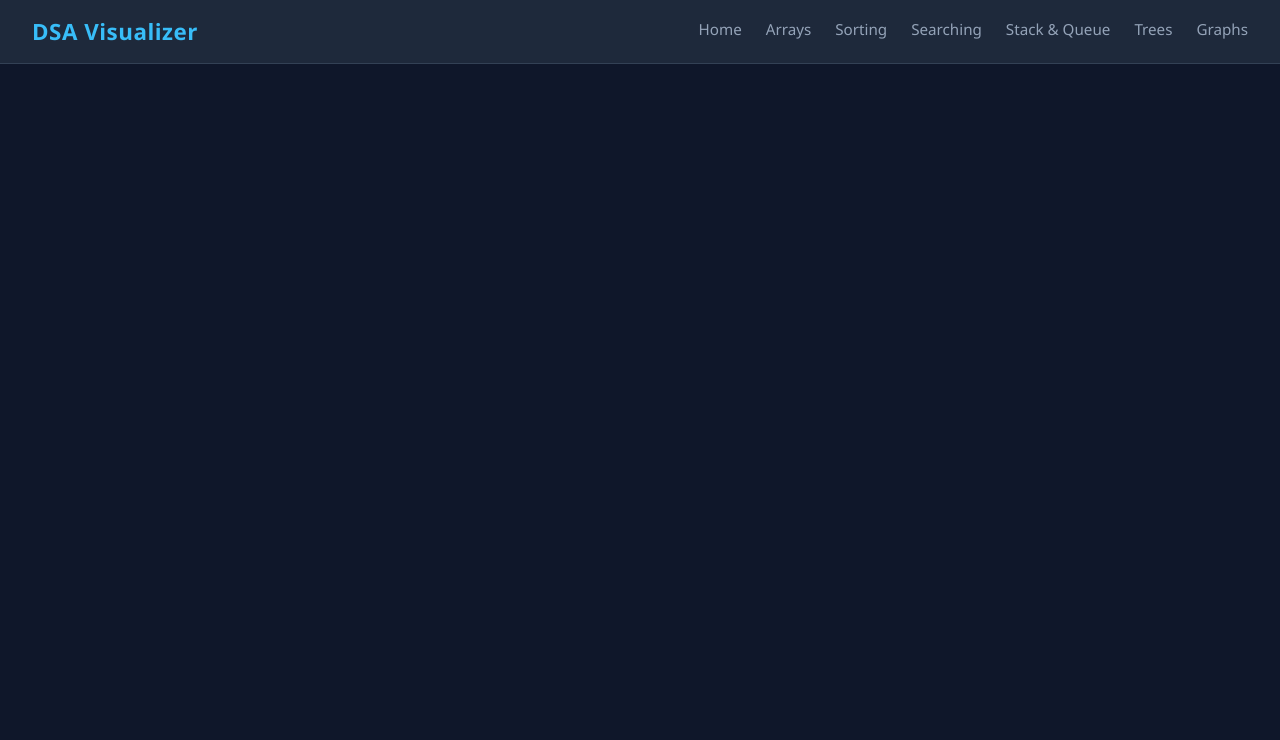
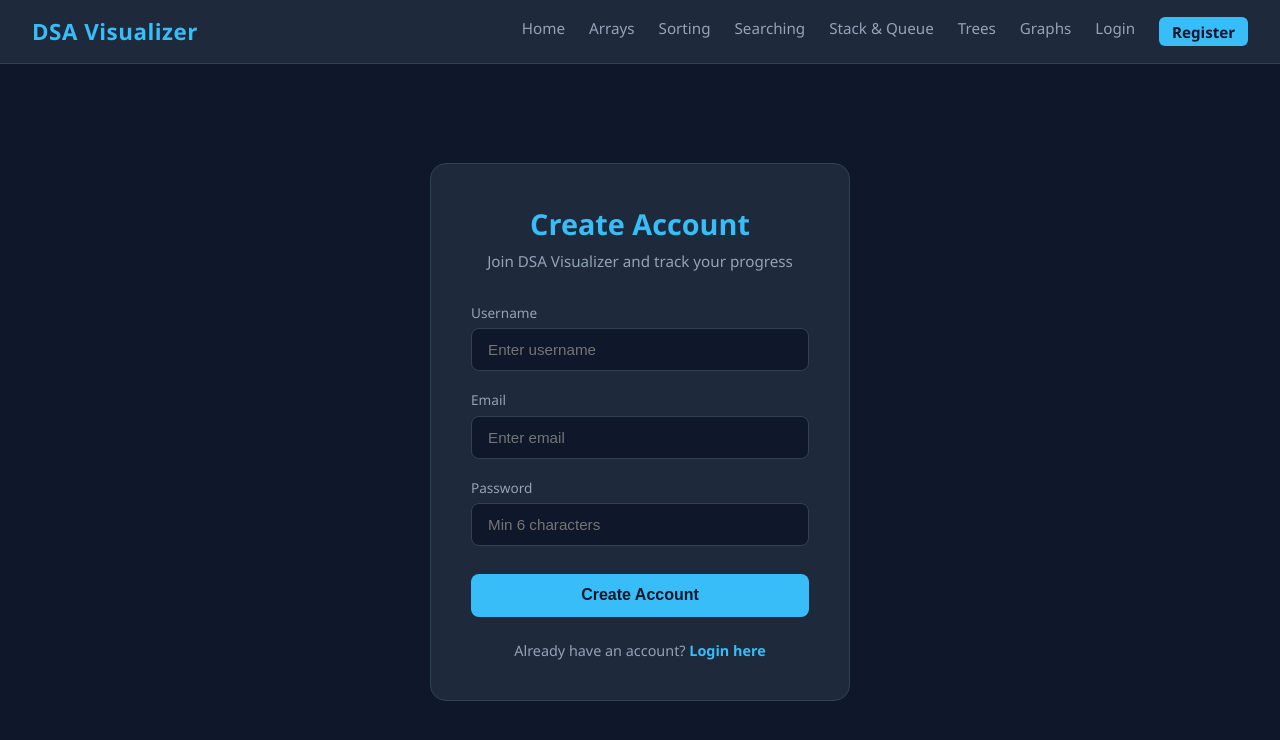
Before and after one commit to saksham274/dsa-visualizer, a React (Vite) app in the folder client/: page /register in a window 1280 px wide. Shown: the top 740 px of the page. Built offline with nearby package versions, Linux system fonts and the light colour scheme.

Commit message:
added login, register pages and auth context

```diff
--- a/client/src/App.jsx
+++ b/client/src/App.jsx
@@ -1,4 +1,5 @@
 import { BrowserRouter, Routes, Route } from 'react-router-dom'
+import { AuthProvider } from './context/AuthContext'
 import Navbar from './components/Navbar/Navbar'
 import Home from './pages/Home'
 import Arrays from './pages/Arrays'
@@ -7,9 +8,12 @@ import Searching from './pages/Searching'
 import StackQueue from './pages/StackQueue'
 import Trees from './pages/Trees'
 import Graphs from './pages/Graphs'
+import Login from './pages/Login'
+import Register from './pages/Register'
 
 function App() {
   return (
+    <AuthProvider>
       <BrowserRouter>
         <Navbar />
         <Routes>
@@ -20,8 +24,11 @@ function App() {
           <Route path="/stack-queue" element={<StackQueue />} />
           <Route path="/trees" element={<Trees />} />
           <Route path="/graphs" element={<Graphs />} />
+          <Route path="/login" element={<Login />} />
+          <Route path="/register" element={<Register />} />
         </Routes>
       </BrowserRouter>
+    </AuthProvider>
   )
 }
 
--- a/client/src/components/Navbar/Navbar.css
+++ b/client/src/components/Navbar/Navbar.css
@@ -102,3 +102,38 @@
     border-bottom: none;
   }
 }
+
+.navbar-username {
+  color: #38bdf8;
+  font-size: 0.9rem;
+  font-weight: 600;
+}
+
+.navbar-logout {
+  background: none;
+  border: 1px solid #f87171;
+  color: #f87171;
+  padding: 0.3rem 0.8rem;
+  border-radius: 6px;
+  font-size: 0.85rem;
+  cursor: pointer;
+  transition: all 0.2s;
+}
+
+.navbar-logout:hover {
+  background-color: #f87171;
+  color: #0f172a;
+}
+
+.navbar-register {
+  background-color: #38bdf8;
+  color: #0f172a !important;
+  padding: 0.3rem 0.8rem;
+  border-radius: 6px;
+  font-weight: 600;
+  border-bottom: none !important;
+}
+
+.navbar-register:hover {
+  opacity: 0.85;
+}
--- a/client/src/components/Navbar/Navbar.jsx
+++ b/client/src/components/Navbar/Navbar.jsx
@@ -1,12 +1,21 @@
 import { useState } from 'react'
-import { NavLink } from 'react-router-dom'
+import { NavLink, useNavigate } from 'react-router-dom'
+import { useAuth } from '../../context/AuthContext'
 import './Navbar.css'
 
 function Navbar() {
   const [isOpen, setIsOpen] = useState(false)
+  const { user, logout } = useAuth()
+  const navigate = useNavigate()
 
   function closeMenu() {
     setIsOpen(false)
+  }
+
+  function handleLogout() {
+    logout()
+    navigate('/')
+    closeMenu()
   }
 
   return (
@@ -15,7 +24,6 @@ function Navbar() {
         <NavLink to="/" onClick={closeMenu}>DSA Visualizer</NavLink>
       </div>
 
-      {/* hamburger button — only visible on mobile */}
       <button
         className="hamburger"
         onClick={() => setIsOpen(!isOpen)}
@@ -34,6 +42,22 @@ function Navbar() {
         <NavLink to="/stack-queue" onClick={closeMenu}>Stack & Queue</NavLink>
         <NavLink to="/trees" onClick={closeMenu}>Trees</NavLink>
         <NavLink to="/graphs" onClick={closeMenu}>Graphs</NavLink>
+
+        {user ? (
+          <>
+            <span className="navbar-username">Hi, {user.username}</span>
+            <button className="navbar-logout" onClick={handleLogout}>
+              Logout
+            </button>
+          </>
+        ) : (
+          <>
+            <NavLink to="/login" onClick={closeMenu}>Login</NavLink>
+            <NavLink to="/register" className="navbar-register" onClick={closeMenu}>
+              Register
+            </NavLink>
+          </>
+        )}
       </div>
     </nav>
   )
--- /dev/null
+++ b/client/src/context/AuthContext.jsx
@@ -0,0 +1,45 @@
+import { createContext, useState, useContext, useEffect } from 'react'
+
+const AuthContext = createContext()
+
+export function AuthProvider({ children }) {
+  const [user, setUser] = useState(null)
+  const [token, setToken] = useState(null)
+  const [loading, setLoading] = useState(true)
+
+  // on app load check if user was previously logged in
+  useEffect(() => {
+    const savedToken = localStorage.getItem('token')
+    const savedUser = localStorage.getItem('user')
+    if (savedToken && savedUser) {
+      setToken(savedToken)
+      setUser(JSON.parse(savedUser))
+    }
+    setLoading(false)
+  }, [])
+
+  function login(userData, userToken) {
+    setUser(userData)
+    setToken(userToken)
+    localStorage.setItem('token', userToken)
+    localStorage.setItem('user', JSON.stringify(userData))
+  }
+
+  function logout() {
+    setUser(null)
+    setToken(null)
+    localStorage.removeItem('token')
+    localStorage.removeItem('user')
+  }
+
+  return (
+    <AuthContext.Provider value={{ user, token, login, logout, loading }}>
+      {children}
+    </AuthContext.Provider>
+  )
+}
+
+// custom hook to use auth anywhere
+export function useAuth() {
+  return useContext(AuthContext)
+}
--- /dev/null
+++ b/client/src/pages/Login.css
@@ -0,0 +1,116 @@
+.auth-page {
+  min-height: calc(100vh - 64px);
+  display: flex;
+  align-items: center;
+  justify-content: center;
+  padding: 2rem;
+}
+
+.auth-card {
+  background-color: #1e293b;
+  border: 1px solid #334155;
+  border-radius: 16px;
+  padding: 2.5rem;
+  width: 100%;
+  max-width: 420px;
+}
+
+.auth-header {
+  text-align: center;
+  margin-bottom: 2rem;
+}
+
+.auth-header h2 {
+  font-size: 1.8rem;
+  font-weight: 700;
+  color: #38bdf8;
+  margin-bottom: 0.5rem;
+}
+
+.auth-header p {
+  color: #94a3b8;
+  font-size: 0.95rem;
+}
+
+.auth-error {
+  background-color: #450a0a;
+  border: 1px solid #f87171;
+  color: #f87171;
+  padding: 0.8rem 1rem;
+  border-radius: 8px;
+  font-size: 0.9rem;
+  margin-bottom: 1.5rem;
+  text-align: center;
+}
+
+.auth-form {
+  display: flex;
+  flex-direction: column;
+  gap: 1.2rem;
+  margin-bottom: 1.5rem;
+}
+
+.form-group {
+  display: flex;
+  flex-direction: column;
+  gap: 0.4rem;
+}
+
+.form-group label {
+  font-size: 0.85rem;
+  color: #94a3b8;
+  font-weight: 500;
+}
+
+.form-group input {
+  padding: 0.75rem 1rem;
+  border-radius: 8px;
+  border: 1px solid #334155;
+  background-color: #0f172a;
+  color: #e2e8f0;
+  font-size: 0.95rem;
+  outline: none;
+  transition: border-color 0.2s;
+}
+
+.form-group input:focus {
+  border-color: #38bdf8;
+}
+
+.auth-btn {
+  padding: 0.8rem;
+  border-radius: 8px;
+  border: none;
+  background-color: #38bdf8;
+  color: #0f172a;
+  font-size: 1rem;
+  font-weight: 700;
+  cursor: pointer;
+  transition: opacity 0.2s;
+  margin-top: 0.5rem;
+}
+
+.auth-btn:hover {
+  opacity: 0.85;
+}
+
+.auth-btn:disabled {
+  opacity: 0.5;
+  cursor: not-allowed;
+}
+
+.auth-switch {
+  text-align: center;
+  font-size: 0.9rem;
+  color: #94a3b8;
+}
+
+.auth-switch a {
+  color: #38bdf8;
+  text-decoration: none;
+  font-weight: 600;
+}
+
+.auth-switch a:hover {
+  text-decoration: underline;
+}
--- /dev/null
+++ b/client/src/pages/Login.jsx
@@ -0,0 +1,91 @@
+import { useState } from 'react'
+import { Link, useNavigate } from 'react-router-dom'
+import { useAuth } from '../context/AuthContext'
+import './Login.css'
+
+function Login() {
+  const [email, setEmail] = useState('')
+  const [password, setPassword] = useState('')
+  const [error, setError] = useState('')
+  const [loading, setLoading] = useState(false)
+  const { login } = useAuth()
+  const navigate = useNavigate()
+
+  async function handleSubmit(e) {
+    e.preventDefault()
+    setError('')
+    setLoading(true)
+
+    try {
+      const response = await fetch('http://localhost:5000/api/auth/login', {
+        method: 'POST',
+        headers: { 'Content-Type': 'application/json' },
+        body: JSON.stringify({ email, password })
+      })
+
+      const data = await response.json()
+
+      if (!response.ok) {
+        setError(data.message)
+        setLoading(false)
+        return
+      }
+
+      login(data.user, data.token)
+      navigate('/')
+    } catch (err) {
+      setError('Could not connect to server. Make sure the backend is running.')
+      setLoading(false)
+    }
+  }
+
+  return (
+    <div className="auth-page">
+      <div className="auth-card">
+        <div className="auth-header">
+          <h2>Welcome Back</h2>
+          <p>Login to continue your DSA journey</p>
+        </div>
+
+        {error && <div className="auth-error">{error}</div>}
+
+        <form onSubmit={handleSubmit} className="auth-form">
+          <div className="form-group">
+            <label>Email</label>
+            <input
+              type="email"
+              placeholder="Enter email"
+              value={email}
+              onChange={(e) => setEmail(e.target.value)}
+              required
+            />
+          </div>
+          <div className="form-group">
+            <label>Password</label>
+            <input
+              type="password"
+              placeholder="Enter password"
+              value={password}
+              onChange={(e) => setPassword(e.target.value)}
+              required
+            />
+          </div>
+          <button
+            type="submit"
+            className="auth-btn"
+            disabled={loading}
+          >
+            {loading ? 'Logging in...' : 'Login'}
+          </button>
+        </form>
+
+        <p className="auth-switch">
+          Don't have an account?{' '}
+          <Link to="/register">Register here</Link>
+        </p>
+      </div>
+    </div>
+  )
+}
+
+export default Login
--- /dev/null
+++ b/client/src/pages/Register.jsx
@@ -0,0 +1,102 @@
+import { useState } from 'react'
+import { Link, useNavigate } from 'react-router-dom'
+import { useAuth } from '../context/AuthContext'
+import './Login.css'
+
+function Register() {
+  const [username, setUsername] = useState('')
+  const [email, setEmail] = useState('')
+  const [password, setPassword] = useState('')
+  const [error, setError] = useState('')
+  const [loading, setLoading] = useState(false)
+  const { login } = useAuth()
+  const navigate = useNavigate()
+
+  async function handleSubmit(e) {
+    e.preventDefault()
+    setError('')
+    setLoading(true)
+
+    try {
+      const response = await fetch('http://localhost:5000/api/auth/register', {
+        method: 'POST',
+        headers: { 'Content-Type': 'application/json' },
+        body: JSON.stringify({ username, email, password })
+      })
+
+      const data = await response.json()
+
+      if (!response.ok) {
+        setError(data.message)
+        setLoading(false)
+        return
+      }
+
+      login(data.user, data.token)
+      navigate('/')
+    } catch (err) {
+      setError('Could not connect to server. Make sure the backend is running.')
+      setLoading(false)
+    }
+  }
+
+  return (
+    <div className="auth-page">
+      <div className="auth-card">
+        <div className="auth-header">
+          <h2>Create Account</h2>
+          <p>Join DSA Visualizer and track your progress</p>
+        </div>
+
+        {error && <div className="auth-error">{error}</div>}
+
+        <form onSubmit={handleSubmit} className="auth-form">
+          <div className="form-group">
+            <label>Username</label>
+            <input
+              type="text"
+              placeholder="Enter username"
+              value={username}
+              onChange={(e) => setUsername(e.target.value)}
+              required
+            />
+          </div>
+          <div className="form-group">
+            <label>Email</label>
+            <input
+              type="email"
+              placeholder="Enter email"
+              value={email}
+              onChange={(e) => setEmail(e.target.value)}
+              required
+            />
+          </div>
+          <div className="form-group">
+            <label>Password</label>
+            <input
+              type="password"
+              placeholder="Min 6 characters"
+              value={password}
+              onChange={(e) => setPassword(e.target.value)}
+              required
+            />
+          </div>
+          <button
+            type="submit"
+            className="auth-btn"
+            disabled={loading}
+          >
+            {loading ? 'Creating Account...' : 'Create Account'}
+          </button>
+        </form>
+
+        <p className="auth-switch">
+          Already have an account?{' '}
+          <Link to="/login">Login here</Link>
+        </p>
+      </div>
+    </div>
+  )
+}
+
+export default Register
```
Also changed, not shown: client/src/pages/Register.css (added). Lines whose indentation alone changed are shown as unchanged.
